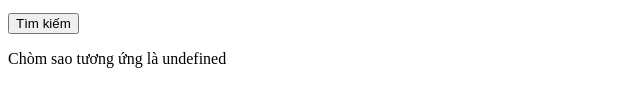
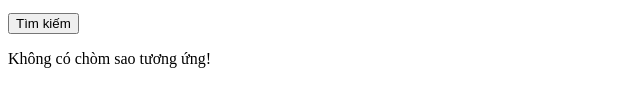
Before and after one commit to Leduc2910/module_1, a plain HTML site: page function/function/luyen_tap_1.html in a window 1280 px wide. Both pictures are taken after a click on the button "Tìm kiếm". Shown: the part 601-708 px from the top of the page, 0-640 px from the left. Drawn offline with Linux system fonts and the light colour scheme.

Commit message:
function

```diff
--- a/function/function/luyen_tap_1.html
+++ b/function/function/luyen_tap_1.html
@@ -23,7 +23,7 @@
 <hr>
 <h2>Bài 5:</h2>
 <p>Nhập tên ngôi sao: <input type="text" id="star"></p>
-<button onclick="displayResult3()">Tìm kiếm</button>
+<button onclick="displayResult4()">Tìm kiếm</button>
 <p id="result2"></p>
 <script>
     // bai 1
@@ -81,14 +81,21 @@
     let mangNgoisao = ['Polaris', 'Aldebaran', 'Deneb', 'Vega', 'Altair', 'Dubhe', 'Regulus'];
     let mangChomsao = ['Ursa Minor', 'Tarurus', 'Cygnus', 'Lyra', 'Aquila', 'Ursa Major', 'Leo'];
 
-    function displayResult3() {
+    function displayResult4() {
         let star = document.getElementById('star').value;
         let result = timchomsao(star);
-        document.getElementById('result2').innerHTML = `Chòm sao tương ứng là ${result}`;
+        if (result != -1) {
+            document.getElementById('result2').innerHTML = `Chòm sao tương ứng là ${result}`;
+        } else {
+            document.getElementById('result2').innerHTML = "Không có chòm sao tương ứng!"
+        }
+
     }
 
     function timchomsao(star) {
         let index = mangNgoisao.indexOf(star);
+        if (index == -1)
+            return -1;
         return mangChomsao[index];
     }
 </script>
```
